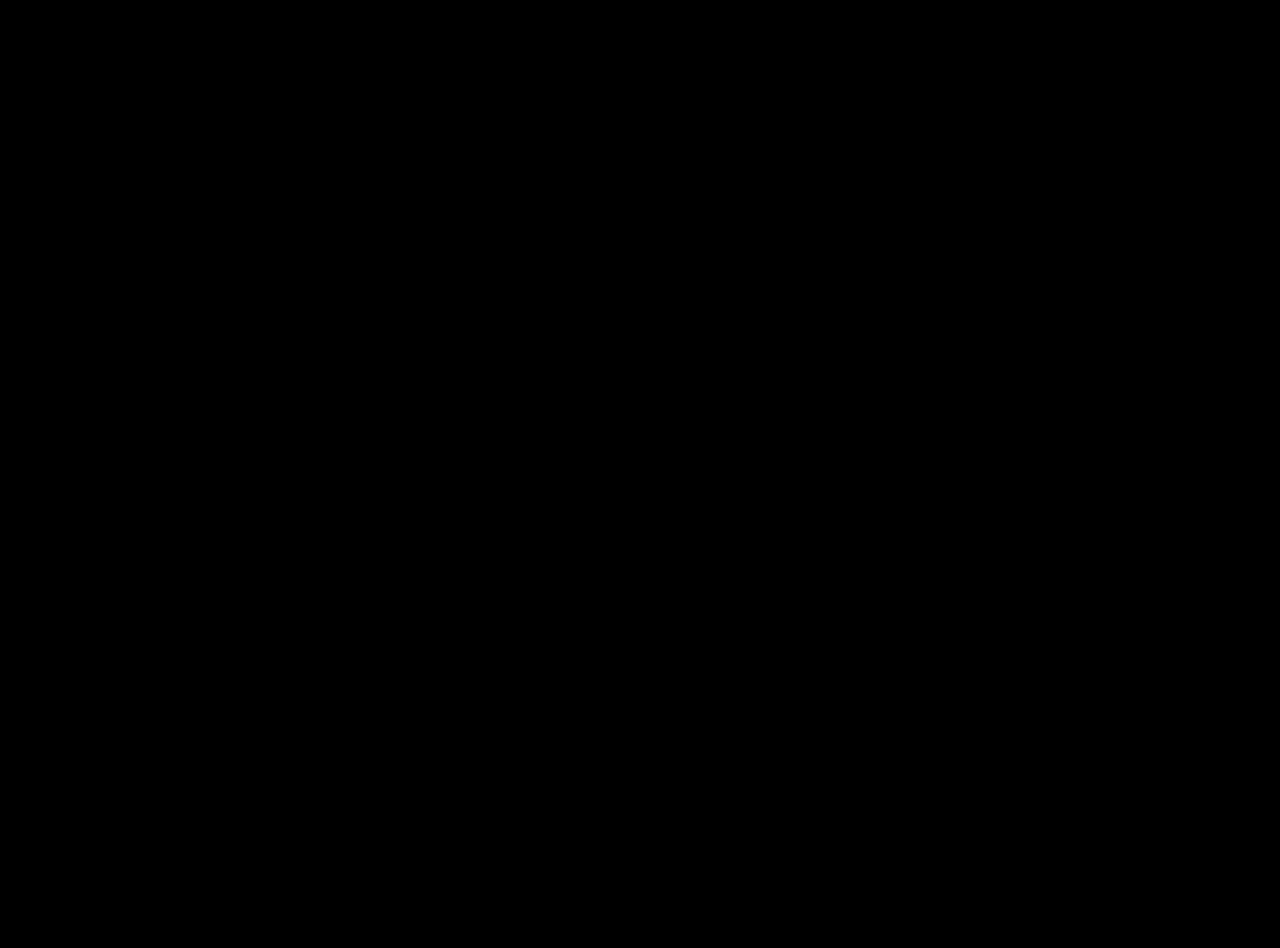
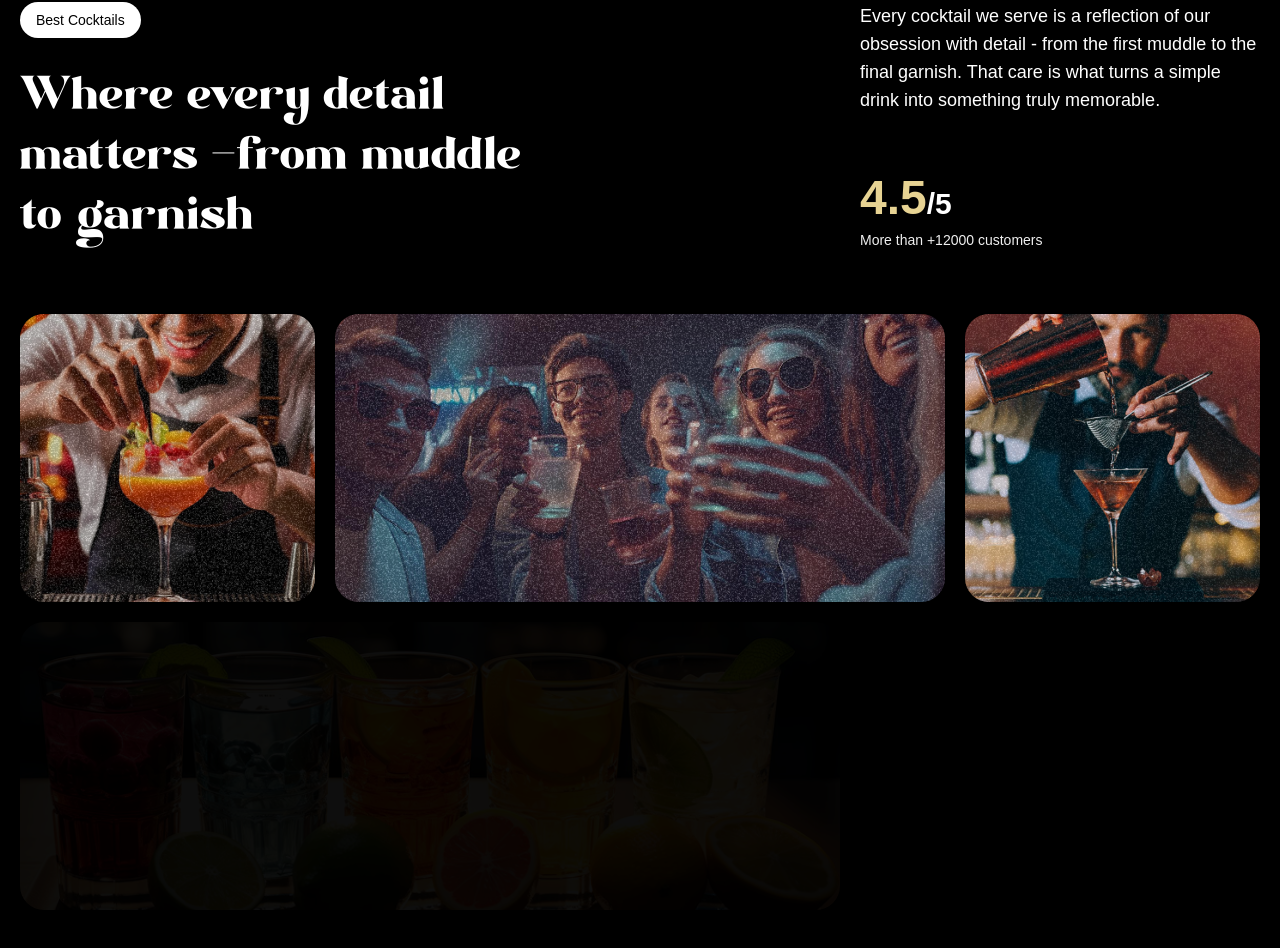
Before and after one commit to Moezys/animated-menu, a React (Vite) app: page / in a window 1280 px wide. Shown: the part 1710-2658 px from the top of the page. Before the commit the page ends 1600 px from the top, so only its background shows below. Built offline with nearby package versions, Linux system fonts and the light colour scheme; a web font is replaced by a local one.

Commit message:
implemented the about section

```diff
--- a/src/App.jsx
+++ b/src/App.jsx
@@ -3,6 +3,7 @@
 import Navbar from "./components/Navbar"
 import Hero from "./components/Hero"
 import Cocktails from "./components/Cocktails"
+import About from "./components/About"
 
 gsap.registerPlugin(ScrollTrigger, SplitText)
 
@@ -12,6 +13,7 @@
       <Navbar />
       <Hero />
       <Cocktails />
+      <About />
     </main>
   )
 }
--- /dev/null
+++ b/src/components/About.jsx
@@ -0,0 +1,81 @@
+import { useGSAP } from "@gsap/react"
+import gsap from "gsap"
+import { SplitText } from "gsap/SplitText"
+
+
+const About = () => {
+
+    useGSAP(() => {
+        const titleSplit = SplitText.create('#about h2', {
+            type: 'words',
+        })
+
+        const scrollTimeline = gsap.timeline({
+            scrollTrigger: {
+                trigger: "#about",
+                start: 'top center',
+            }
+        })
+
+        scrollTimeline.from(titleSplit.words, {
+            opacity: 0,
+            duration: 1,
+            yPercent: 100,
+            ease: 'expo.out',
+            stagger: 0.02,
+        }).from('.top-grid div, .bottom-grid div', {
+            opacity: 0,
+            duration: 1,
+            ease: 'power1.inOut',
+            stagger: 0.4,
+        }, '-=0.5')
+    })
+
+  return (
+    <div id="about">
+        <div className="mb-16 md:px-0 px-5">
+            <div className="content">
+                <div className="md:col-span-8">
+                    <p className="badge">Best Cocktails</p>
+                    <h2>Where every detail matters <span className="text-white">-</span>
+                        from muddle to garnish
+                    </h2>
+                </div>
+                <div className="sub-content">
+                    <p>Every cocktail we serve is a reflection of our obsession with detail - from the first muddle to the final garnish. That care is what turns a simple drink into something truly memorable.</p>
+                    <div>
+                        <p className="md:text-3xl text-xl font-bold"><span>4.5</span>/5</p>
+                        <p className="text-sm text-white-100">More than +12000 customers</p>
+                    </div>
+                </div>
+            </div>
+        </div>
+        <div className="top-grid">
+            <div className="md:col-span-3">
+                <div className="noisy" />
+                <img src="/images/abt1.png" alt="grid-img-1"/>
+            </div>
+            <div className="md:col-span-6">
+                <div className="noisy" />
+                <img src="/images/abt2.png" alt="grid-img-2"/>
+            </div>
+            <div className="md:col-span-3">
+                <div className="noisy" />
+                <img src="/images/abt5.png" alt="grid-img-5"/>
+            </div>
+        </div>
+        <div className="bottom-grid">
+            <div className="md:col-span-8">
+                <div className="noisy"/>
+                <img src="/images/abt3.png" alt="grid-img-3"/>
+            </div>
+            <div className="md:col-span-4">
+                <div className="noisy" />
+                <img src="/images/abt4.png" alt="grid-img-4"/>
+            </div>
+        </div>
+    </div>
+  )
+}
+
+export default About
```
